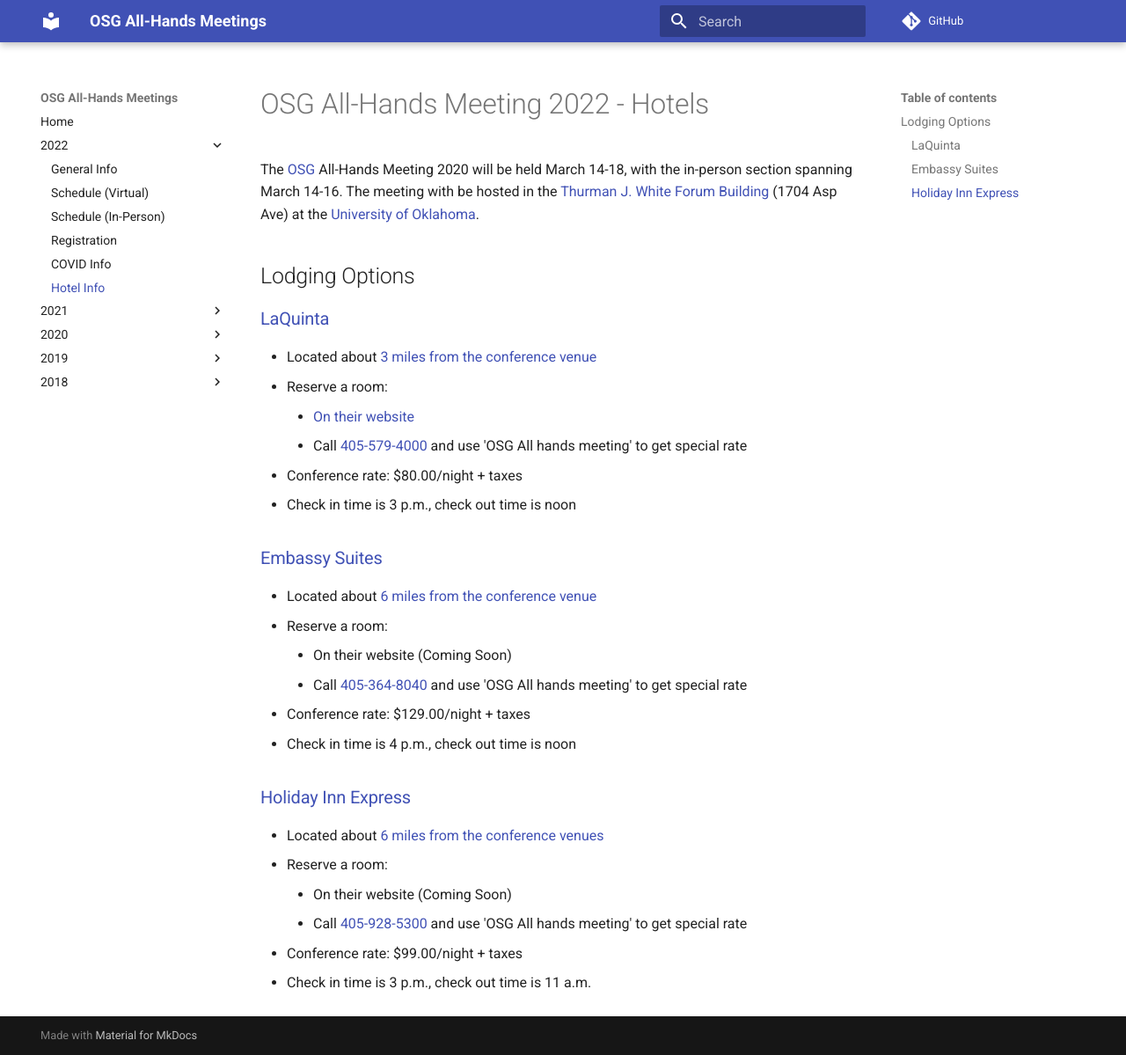
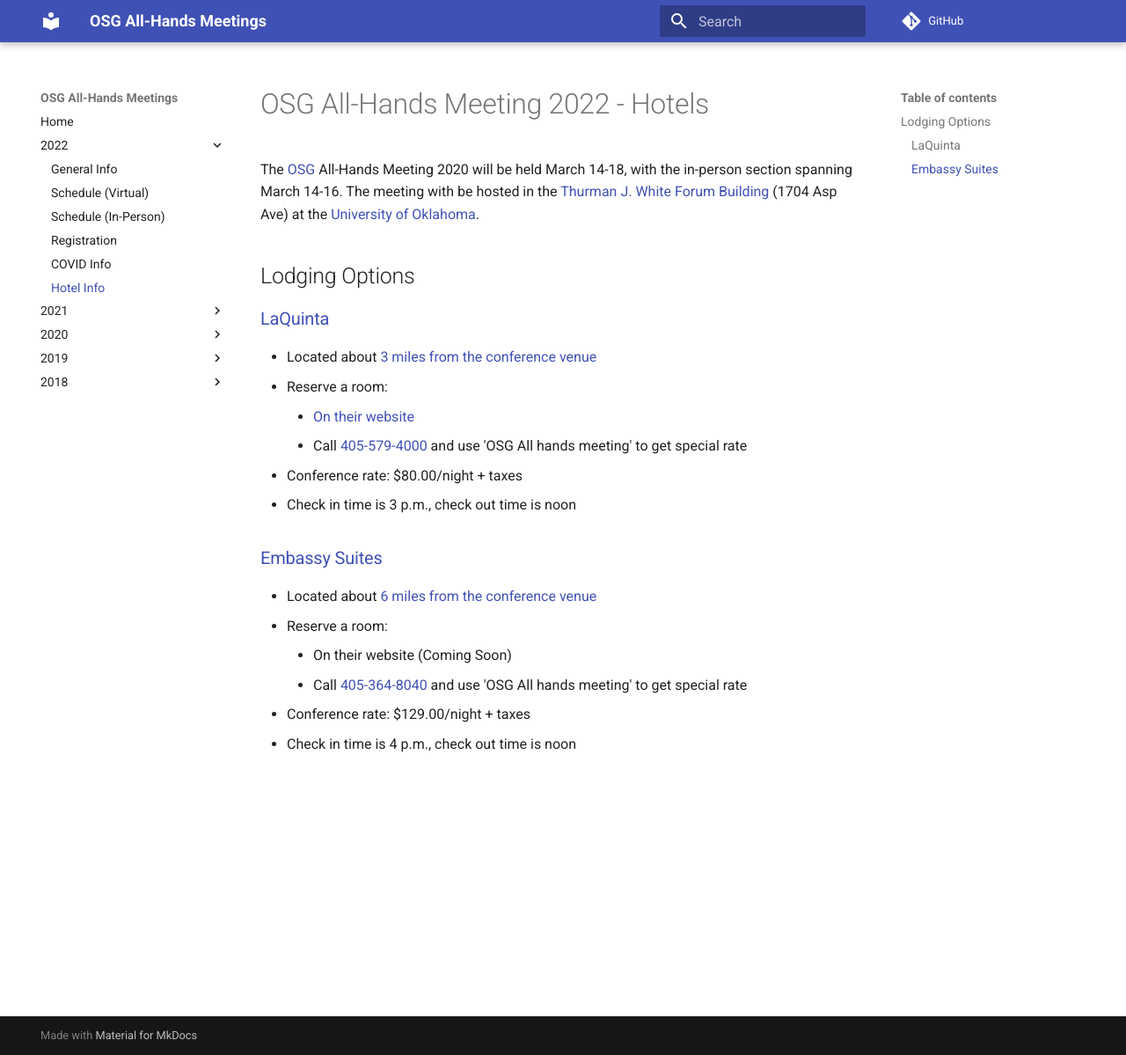
Before and after one commit to osg-htc/all-hands, an MkDocs documentation site: the page built from docs/2022/hotels.md, in a window 1280 px wide and 1199 px high. Shown: the whole window at 88% size. Built offline with MkDocs 1.6.1 and Material for MkDocs 9.7.7, drawn with Linux system fonts in a browser that asks for light colours; comment, search, counter and statistics services are not loaded.

Commit message:
Drop the Holiday Inn

```diff
--- a/docs/2022/hotels.md
+++ b/docs/2022/hotels.md
@@ -23,12 +23,3 @@
     - Call [405-364-8040](tel:405-364-8040) and use 'OSG All hands meeting' to get special rate
 - Conference rate: $129.00/night + taxes
 - Check in time is 4 p.m., check out time is noon
-
-### [Holiday Inn Express](https://www.ihg.com/holidayinnexpress/hotels/us/en/norman/okcnn/hoteldetail)
-
-- Located about [6 miles from the conference venues](https://www.google.com/maps/dir/Thurman+J.+White+Forum+Building,+1704+Asp+Ave,+Norman,+OK+73072/2500+Conference+Dr,+Norman,+OK+73069/@35.2125912,-97.4999295,13z/data=!3m1!4b1!4m14!4m13!1m5!1m1!1s0x87b2682eef70daf9:0xa545a18f3b614551!2m2!1d-97.4452463!2d35.1979906!1m5!1m1!1s0x87b269819b564ebd:0x3c3e98ae6971b4bd!2m2!1d-97.4790909!2d35.2422391!3e0)
-- Reserve a room:
-    - On their website (Coming Soon)
-    - Call [405-928-5300](tel:405-928-5300) and use 'OSG All hands meeting' to get special rate
-- Conference rate: $99.00/night + taxes
-- Check in time is 3 p.m., check out time is 11 a.m.
```
